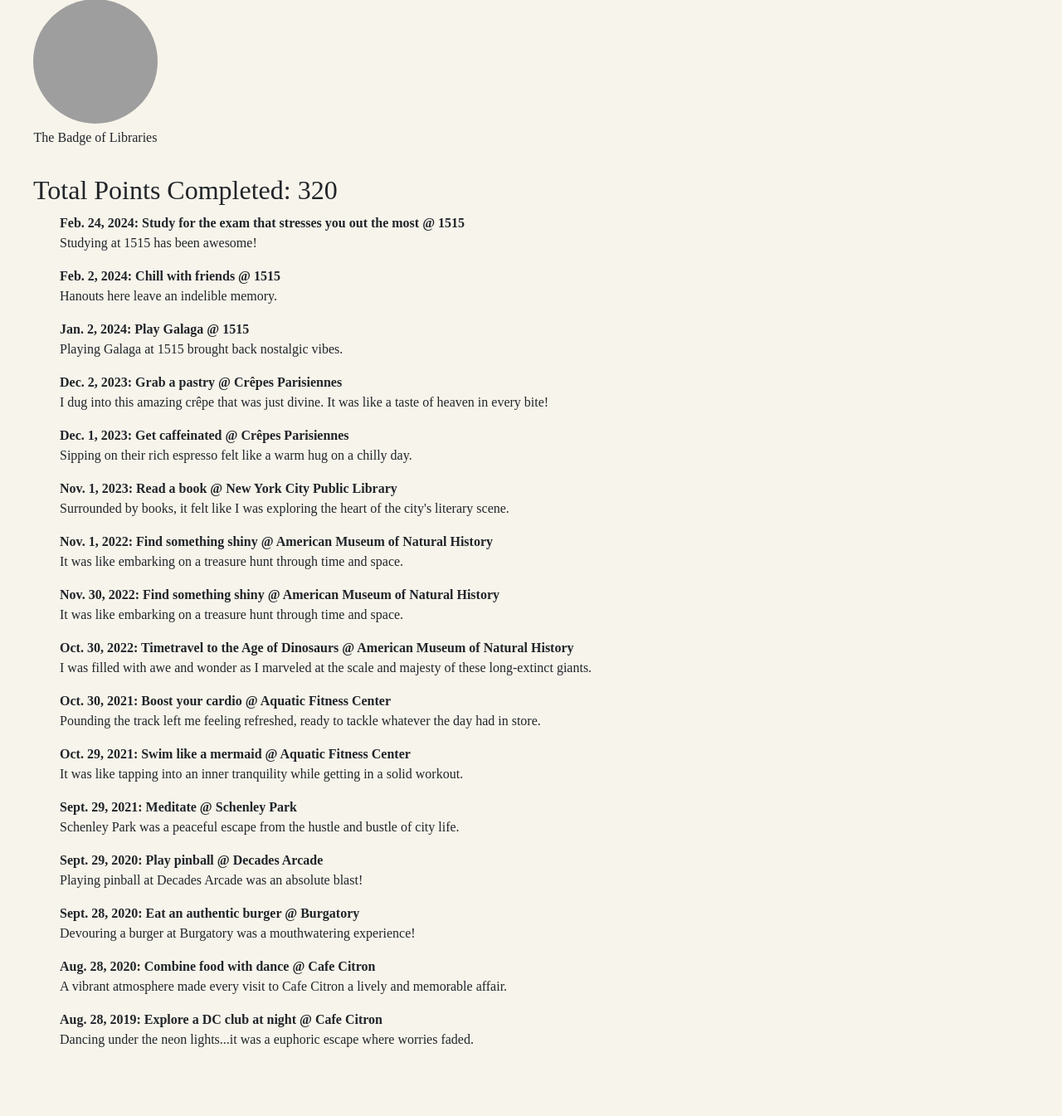
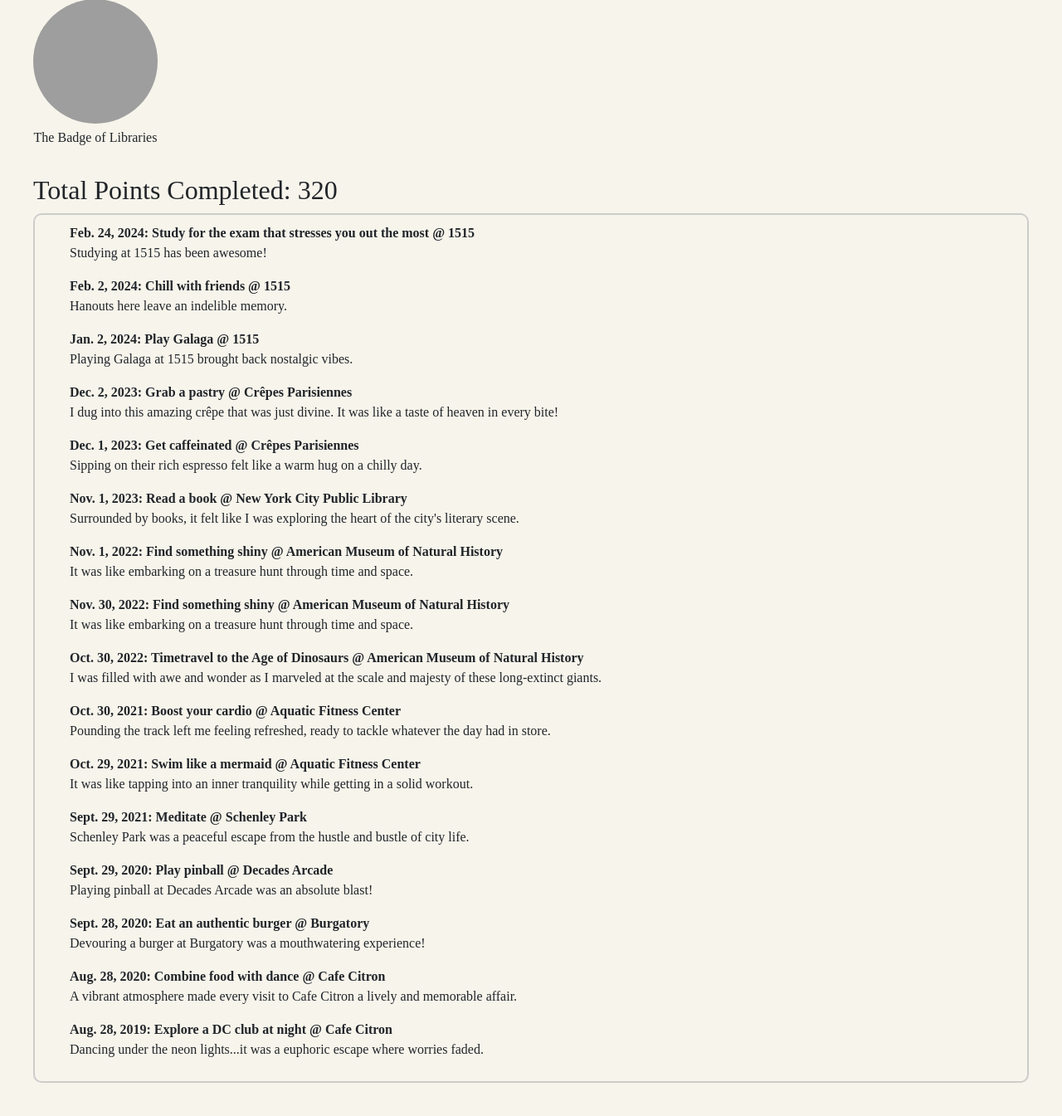
Before and after one commit to ec5ug/ExploreXP, a Django app: page /profile/emilychang/ in a window 1280 px wide. Shown: the part 237-1582 px from the top of the page at 83% size. Before the commit the page ends 1499 px from the top, so only its background shows below. Run offline with Django 4.2, Linux system fonts and the light colour scheme; data comes from the database, SQL or seed files in the repository; some libraries are stand-ins or nearby versions; grey boxes are pictures that could not be loaded.

Commit message:
added rounded border

```diff
--- a/explorexp/templates/profile.html
+++ b/explorexp/templates/profile.html
@@ -28,6 +28,13 @@
             font-size: 16px;
             margin-top: 5px;
         }
+
+        .post-container {
+            border: 2px solid #ccc; /* Border style */
+            border-radius: 10px; /* Rounded border */
+            padding: 10px;
+            margin-bottom: 20px;
+        }
     </style>
 </head>
 <body>
@@ -42,12 +49,14 @@
         {% endfor %}
     </ul>
     <h2>Total Points Completed: {{ total_points_completed }}</h2>
+    <div class="post-container">
         <ul>
             {% for post in USER_POSTS %}
                 <b>{{ post.date }}: {{ post.challenge }}</b>
                 <p>{{ post.comment }}</p>
             {% endfor %}
         </ul>
+    </div>
 
 </body>
 </html>
```
Lines whose indentation alone changed are shown as unchanged.
